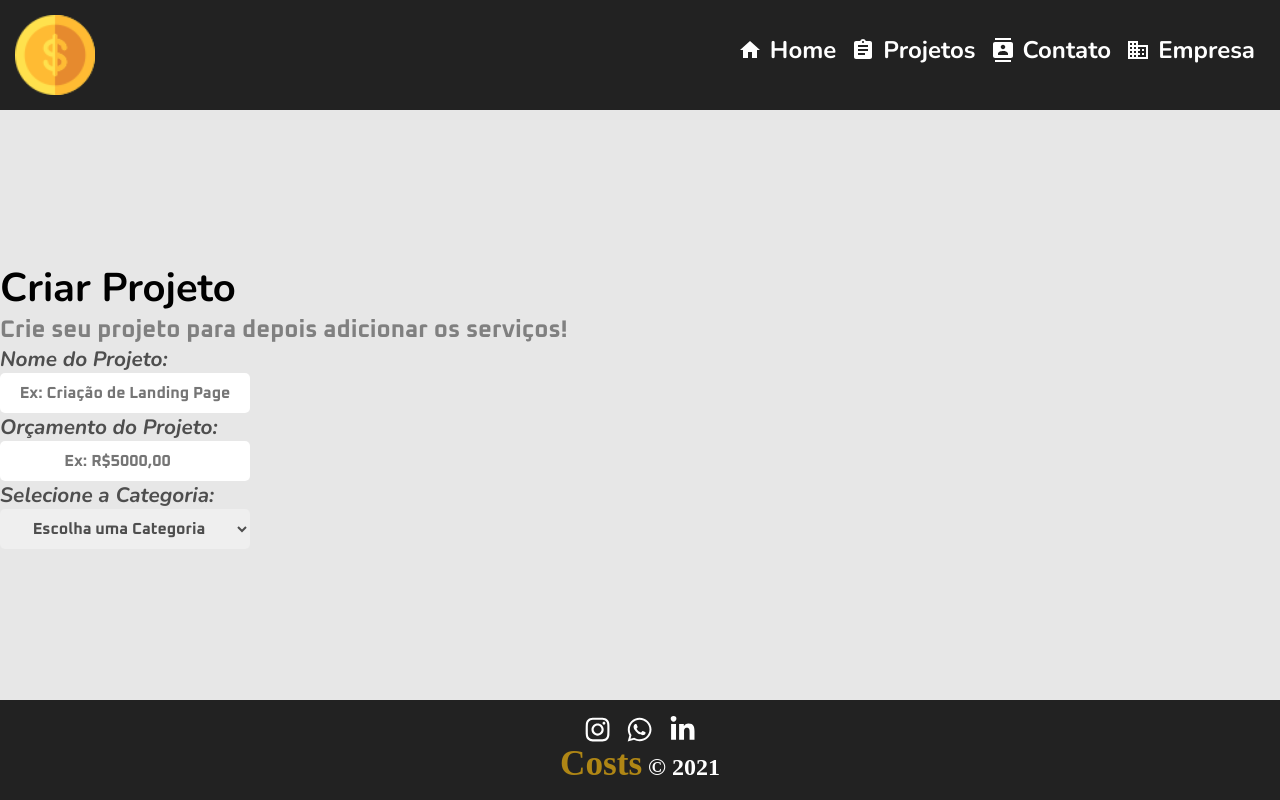
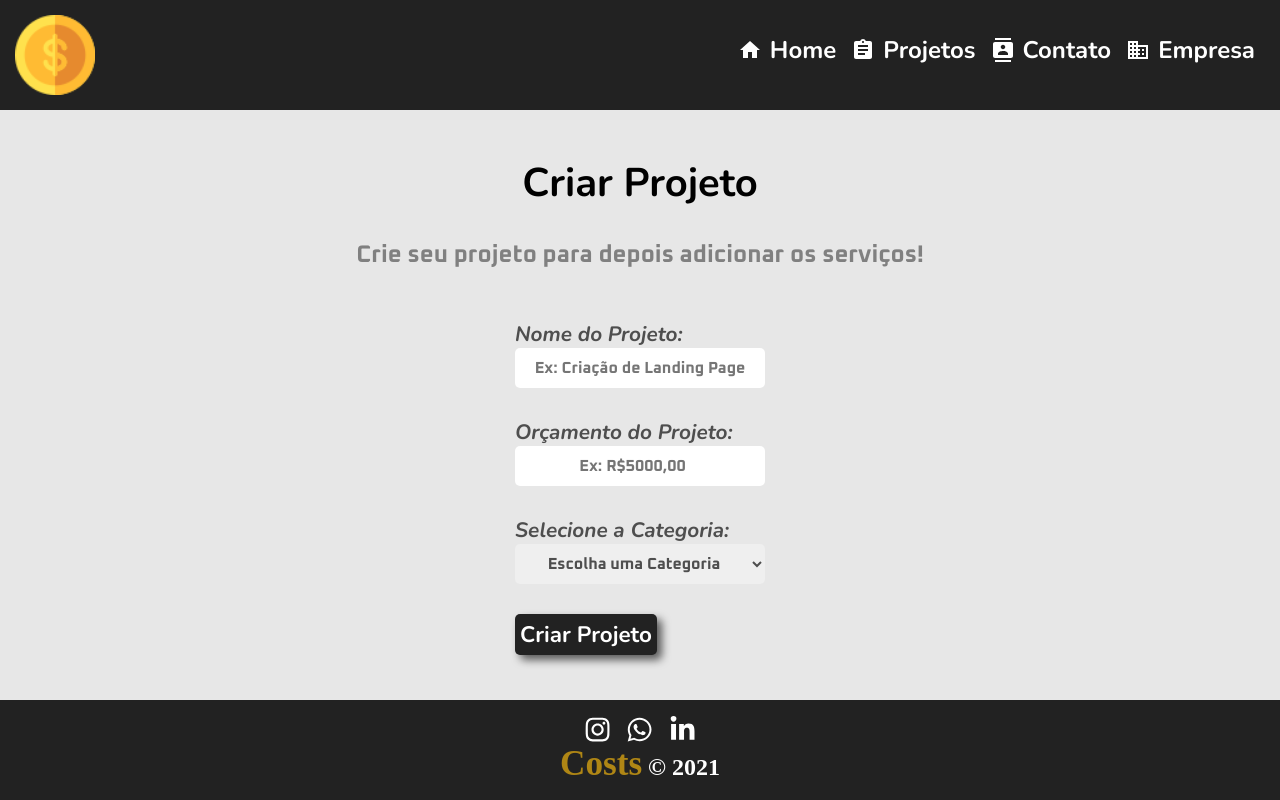
Before and after one commit to Kauadasilvalourenco/projeto_costs, a React (Vite) app: page /criarProjeto in a window 1280 px wide. Built offline with nearby package versions, Linux system fonts and the light colour scheme; a web font is replaced by a local one.

Commit message:
feat: Criado estrutura e estilo página CriarProjeto.jsx
efatorado código de estilo da página Home.jsx Adicionado prop type no button

```diff
--- a/src/components/_button/Button.jsx
+++ b/src/components/_button/Button.jsx
@@ -1,10 +1,11 @@
 import styleButton from "./Button.module.css";
 // import css;
 
-function Button({onClick, children, style}) {
+function Button({type, onClick, children, style}) {
     return(
         <div>
             <button
+                type={type}
                 onClick={onClick}
                 className={`${style} ${styleButton.button}`}
             >
--- a/src/components/_select/Select.jsx
+++ b/src/components/_select/Select.jsx
@@ -14,7 +14,11 @@ function Select({name, id, options, onChange, style}) {
                 <option hidden>Escolha uma Categoria</option>
 
                 {options.map((option) => (
-                    <option key={option.id} value={option.nome} className={styleSelect.option}>
+                    <option
+                        key={option.id}
+                        value={option.nome}
+                        className={styleSelect.option}
+                    >
                         {option.nome}
                     </option>
                 ))}
--- a/src/pages/criar-projeto/CriarProjeto.jsx
+++ b/src/pages/criar-projeto/CriarProjeto.jsx
@@ -5,7 +5,11 @@ import Typography from "../../components/_typography/Typography";
 import Label from "../../components/_label/Label";
 import Input from "../../components/_input/Input";
 import Select from "../../components/_select/Select";
+import Button from "../../components/_button/Button";
 // import components;
+
+import styleCriarProjeto from "./CriarProjeto.module.css";
+// import css;
 
 function CriarProjeto() {
     const categorias = [
@@ -17,8 +21,12 @@ function CriarProjeto() {
 
     const ID = useId();
 
+    function criarProjeto(e) {
+        e.preventDefault();
+    }
+
     return(
-        <div>
+        <div className={styleCriarProjeto.CriarProjeto}>
 
             <Typography
                 tag={"h1"}
@@ -34,7 +42,7 @@ function CriarProjeto() {
 
             <form>
 
-                <div className="conteiner_nome_projeto">
+                <div className={styleCriarProjeto.conteiner_nome_projeto}>
                     <Label
                         htmlFor={`${ID}-nome_projeto`}
                     >
@@ -48,7 +56,7 @@ function CriarProjeto() {
                     />
                 </div>
 
-                <div className="conteiner_orcamento_projeto">
+                <div className={styleCriarProjeto.conteiner_orcamento_projeto}>
                     <Label
                         htmlFor={`${ID}-orcamento_projeto`}
                     >
@@ -62,7 +70,7 @@ function CriarProjeto() {
                     />
                 </div>
 
-                <div className="conteiner_categorias_projeto">
+                <div className={styleCriarProjeto.conteiner_categorias_projeto}>
                     <Label
                         htmlFor={`${ID}-categorias_projeto`}
                     >
@@ -75,6 +83,12 @@ function CriarProjeto() {
                     />
                 </div>
 
+                <Button
+                    type={"submit"}
+                    onClick={criarProjeto}
+                    children={"Criar Projeto"}
+                />
+
             </form>
 
         </div>
--- /dev/null
+++ b/src/pages/criar-projeto/CriarProjeto.module.css
@@ -0,0 +1,25 @@
+.CriarProjeto {
+    display: flex;
+    justify-content: center;
+    align-items: center;
+    flex-direction: column;
+}
+
+.CriarProjeto h1 {
+   margin-bottom: 30px;
+}
+
+.CriarProjeto p {
+    margin-bottom: 50px;
+    text-align: center;
+}
+
+.conteiner_nome_projeto,
+.conteiner_orcamento_projeto,
+.conteiner_categoria_projeto {
+    margin-bottom: 30px;
+}
+
+.CriarProjeto button {
+    margin-top: 30px;
+}
--- a/src/pages/home/Home.module.css
+++ b/src/pages/home/Home.module.css
@@ -3,10 +3,6 @@
     justify-content: center;
     align-items: center;
     flex-direction: column;
-
-    width: 100%;
-    min-height: 100vh;
-    min-height: 100dvh;
 }
 
 .Home h1 {
```
